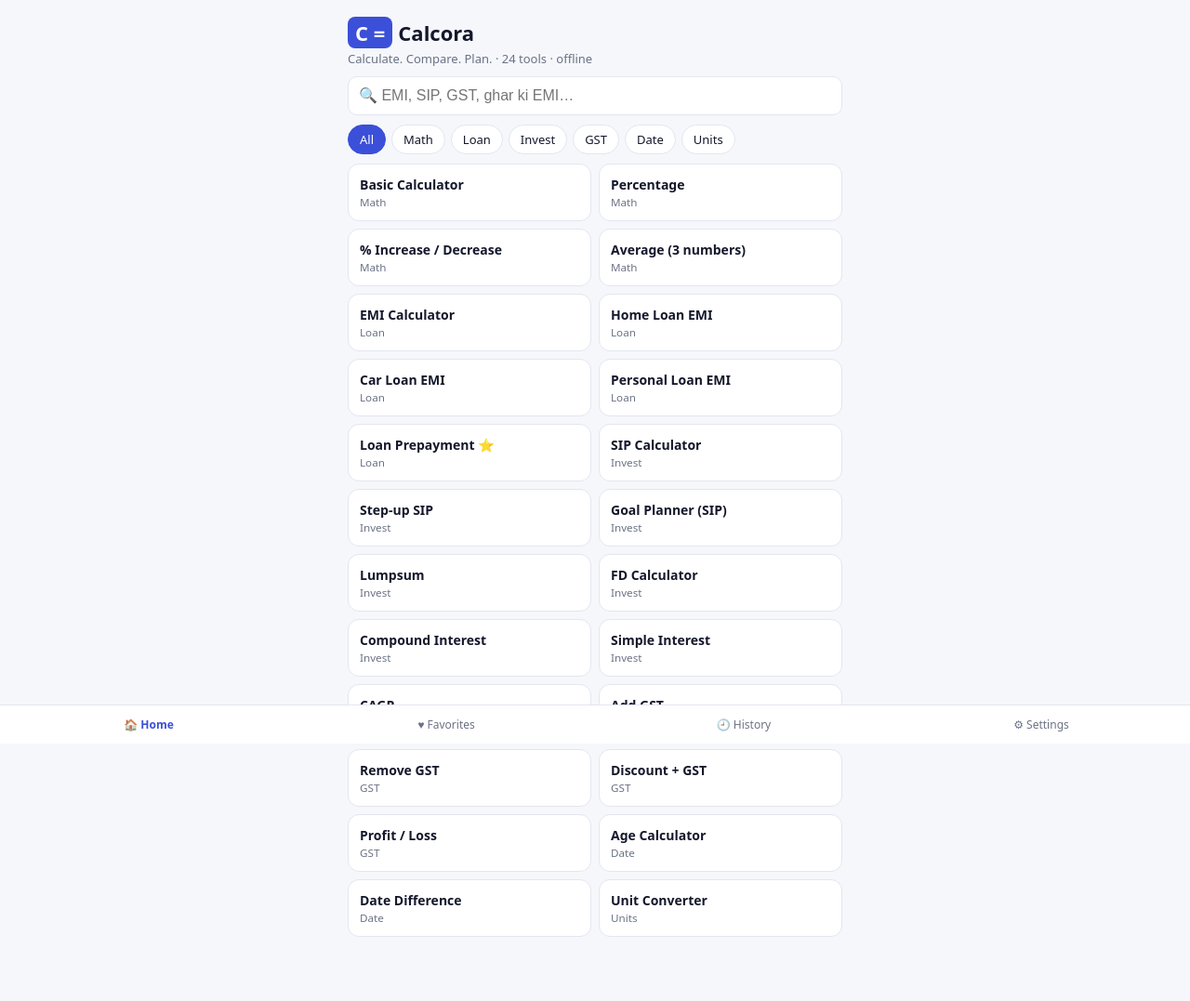
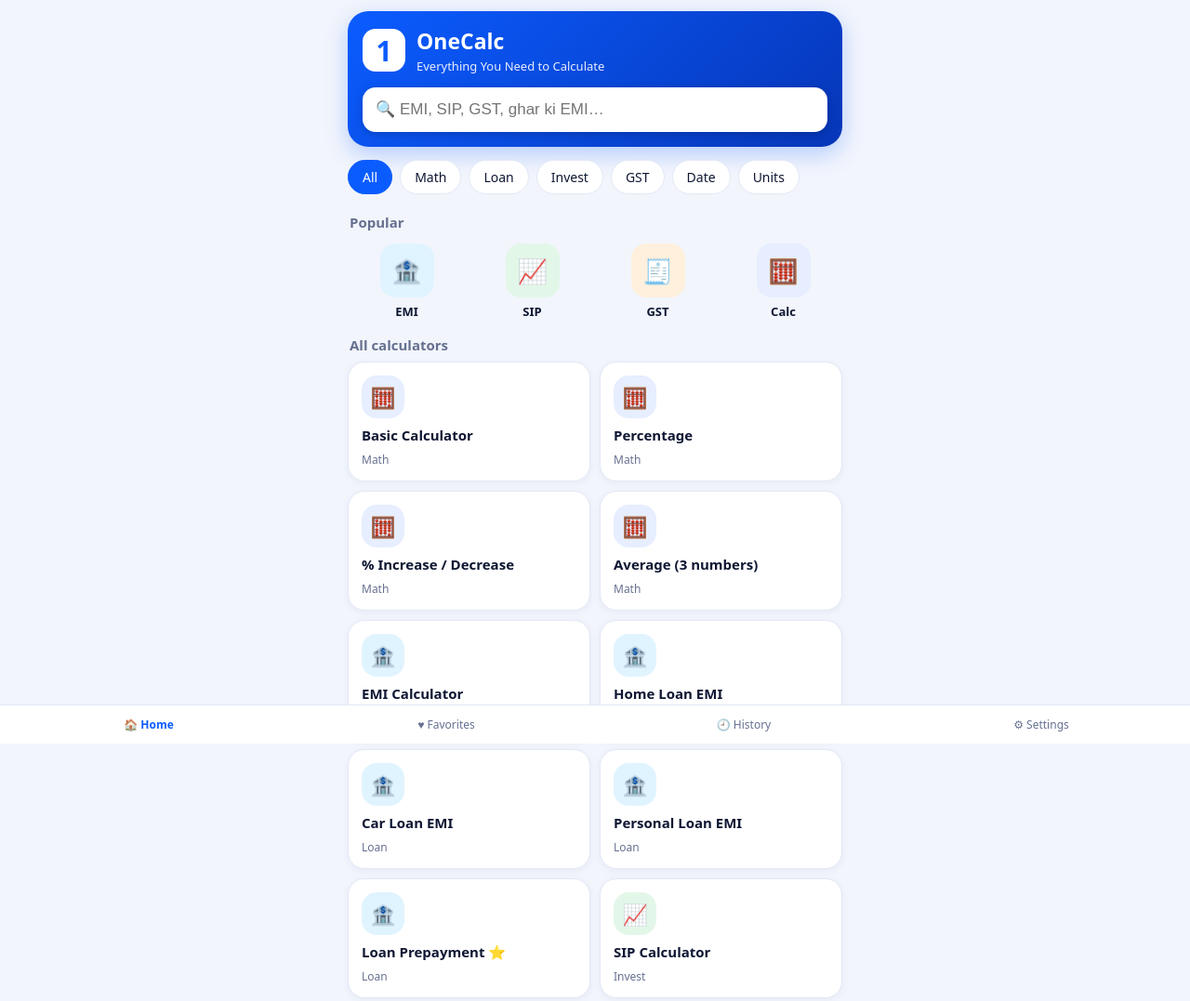
Before and after one commit to shashank77a-afk/calcora, a website: page www/index.html in a window 1280 px wide. Shown: the top 1077 px of the page at 93% size. Drawn offline with Linux system fonts and the light colour scheme.

Commit message:
Add files via upload

```diff
--- a/www/index.html
+++ b/www/index.html
@@ -1,21 +1,27 @@
-<!DOCTYPE html><html lang="en"><head><meta charset="utf-8"><title>Calcora – Smart Calculator</title>
+<!DOCTYPE html><html lang="en"><head><meta charset="utf-8"><title>OneCalc – All-in-One Calculator</title>
 <meta name="viewport" content="width=device-width, initial-scale=1, viewport-fit=cover">
 <style>
-:root{--bg:#f6f7fb;--card:#fff;--tx:#14182b;--mu:#6b7285;--ac:#3b4fd8;--ac2:#e8ebff;--bd:#e3e6f0;box-sizing:border-box;padding-top:env(safe-area-inset-top,0px);padding-bottom:env(safe-area-inset-bottom,0px)}
-@media(prefers-color-scheme:dark){:root:not([data-theme=light]){--bg:#0e1120;--card:#181c33;--tx:#eef0fa;--mu:#9aa1bd;--ac:#7c8cff;--ac2:#232850;--bd:#2a2f52}}
-:root[data-theme=dark]{--bg:#0e1120;--card:#181c33;--tx:#eef0fa;--mu:#9aa1bd;--ac:#7c8cff;--ac2:#232850;--bd:#2a2f52}
-*{box-sizing:border-box}body{margin:0;background:var(--bg);color:var(--tx);font:15px system-ui,sans-serif;padding-bottom:70px}
-.w{max-width:560px;margin:auto;padding:14px}h1{margin:4px 0 2px;font-size:22px}.logo{display:inline-block;background:var(--ac);color:#fff;border-radius:8px;padding:2px 8px;margin-right:6px;font-weight:700}
-.sub{color:var(--mu);font-size:13px;margin-bottom:10px}
-input,select{width:100%;padding:11px;border:1px solid var(--bd);border-radius:10px;background:var(--card);color:var(--tx);font-size:16px}
-.chips{display:flex;gap:6px;overflow-x:auto;margin:10px 0}.chip{flex:none;padding:6px 12px;border-radius:99px;background:var(--card);border:1px solid var(--bd);color:var(--tx);font-size:13px}.chip.on{background:var(--ac);color:#fff;border-color:var(--ac)}
-.g{display:grid;grid-template-columns:1fr 1fr;gap:8px}.t{background:var(--card);border:1px solid var(--bd);border-radius:12px;padding:12px;text-align:left;color:var(--tx);font-size:14px;font-weight:600}.t small{display:block;color:var(--mu);font-weight:400;margin-top:2px}
-.card{background:var(--card);border:1px solid var(--bd);border-radius:14px;padding:14px;margin:10px 0}label{display:block;font-size:12px;color:var(--mu);margin:8px 0 3px}
-.big{font-size:28px;font-weight:700;color:var(--ac)}.row{display:flex;justify-content:space-between;padding:6px 0;border-top:1px solid var(--bd)}.bar{display:flex;height:10px;border-radius:9px;overflow:hidden;margin:10px 0 4px}
-button{font:inherit;cursor:pointer}.btn{background:var(--ac);color:#fff;border:0;border-radius:10px;padding:10px 14px}.ghost{background:var(--ac2);color:var(--ac)}
-nav{position:fixed;bottom:0;left:0;right:0;background:var(--card);border-top:1px solid var(--bd);display:flex;padding-bottom:env(safe-area-inset-bottom,0px)}nav button{flex:1;padding:12px 0;background:none;border:0;color:var(--mu);font-size:12px}nav .on{color:var(--ac);font-weight:700}
-.k{display:grid;grid-template-columns:repeat(4,1fr);gap:8px}.k button{padding:16px 0;font-size:20px;border-radius:12px;border:1px solid var(--bd);background:var(--card);color:var(--tx)}.k .o{background:var(--ac2);color:var(--ac)}.k .e{background:var(--ac);color:#fff}
-.disp{text-align:right;font-size:34px;min-height:48px;word-break:break-all}.ex{color:var(--mu);text-align:right;min-height:20px}
+:root{--bg:#f2f5fc;--card:#fff;--tx:#0f1733;--mu:#667090;--ac:#0b5cff;--ac2:#e6eeff;--bd:#e2e8f5;box-sizing:border-box;padding-top:env(safe-area-inset-top,0px);padding-bottom:env(safe-area-inset-bottom,0px)}
+@media(prefers-color-scheme:dark){:root:not([data-theme=light]){--bg:#0b1020;--card:#151b34;--tx:#eef1fb;--mu:#98a1c4;--ac:#5b8cff;--ac2:#1f2a54;--bd:#262e55}}
+:root[data-theme=dark]{--bg:#0b1020;--card:#151b34;--tx:#eef1fb;--mu:#98a1c4;--ac:#5b8cff;--ac2:#1f2a54;--bd:#262e55}
+*{box-sizing:border-box;-webkit-tap-highlight-color:transparent}body{margin:0;background:var(--bg);color:var(--tx);font:16px system-ui,sans-serif;padding-bottom:78px}
+.w{max-width:560px;margin:auto;padding:12px 14px}h1{margin:12px 0 8px;font-size:22px}
+.hd{background:linear-gradient(135deg,#0b5cff,#0636b8);border-radius:22px;padding:16px;color:#fff;box-shadow:0 8px 24px #0b5cff44}
+.br{display:flex;gap:12px;align-items:center;margin-bottom:14px}.logo{width:46px;height:46px;border-radius:14px;background:#fff;color:#0b5cff;display:flex;align-items:center;justify-content:center;font-size:30px;font-weight:800}
+.tg{font-size:13px;opacity:.9;margin-top:2px}.hd input{border:0;box-shadow:0 2px 8px #0003}
+.sub{color:var(--mu);font-size:13px}
+input,select{width:100%;padding:14px;border:1.5px solid var(--bd);border-radius:14px;background:var(--card);color:var(--tx);font-size:17px}input:focus,select:focus{outline:none;border-color:var(--ac)}
+.chips{display:flex;gap:8px;overflow-x:auto;margin:14px 0 6px;padding-bottom:4px}.chip{flex:none;padding:8px 15px;border-radius:99px;background:var(--card);border:1.5px solid var(--bd);color:var(--tx);font-size:14px}.chip.on{background:var(--ac);color:#fff;border-color:var(--ac)}
+.pop{display:grid;grid-template-columns:repeat(4,1fr);gap:8px;margin:12px 0}.pop button{background:none;border:0;color:var(--tx);font-size:13px;font-weight:600}.pop .ic{width:58px;height:58px;font-size:26px;margin:0 auto 6px}
+.ic{display:flex;align-items:center;justify-content:center;border-radius:16px;width:46px;height:46px;font-size:22px}
+h2{font-size:15px;margin:16px 2px 8px;color:var(--mu)}
+.g{display:grid;grid-template-columns:1fr 1fr;gap:10px}.t{background:var(--card);border:1px solid var(--bd);border-radius:18px;padding:14px;text-align:left;color:var(--tx);font-size:15px;font-weight:700;display:flex;flex-direction:column;gap:8px;min-height:116px;box-shadow:0 2px 8px #1a2a6c0d}.t small{color:var(--mu);font-weight:500;font-size:12px;margin-top:auto}
+.card{background:var(--card);border:1px solid var(--bd);border-radius:20px;padding:16px;margin:12px 0}label{display:block;font-size:13px;color:var(--mu);margin:12px 0 5px;font-weight:600}
+.res{background:linear-gradient(135deg,#0b5cff,#0636b8);color:#fff;border:0}.big{font-size:32px;font-weight:800;margin:2px 0 6px}.res .sub{color:#dbe6ff}.row{display:flex;justify-content:space-between;padding:10px 0;border-top:1px solid #ffffff33}.bar{display:flex;height:12px;border-radius:9px;overflow:hidden;margin:12px 0 6px}
+button{font:inherit;cursor:pointer}.btn{background:var(--ac);color:#fff;border:0;border-radius:14px;padding:14px 18px;font-weight:700}.ghost{background:var(--ac2);color:var(--ac)}
+nav{position:fixed;bottom:0;left:0;right:0;background:var(--card);border-top:1px solid var(--bd);display:flex;padding-bottom:env(safe-area-inset-bottom,0px)}nav button{flex:1;padding:12px 0;background:none;border:0;color:var(--mu);font-size:12px}nav .on{color:var(--ac);font-weight:800}
+.k{display:grid;grid-template-columns:repeat(4,1fr);gap:10px}.k button{padding:20px 0;font-size:23px;border-radius:18px;border:1px solid var(--bd);background:var(--card);color:var(--tx);font-weight:600}.k .o{background:var(--ac2);color:var(--ac)}.k .e{background:#ff7a1a;color:#fff;border:0}
+.disp{text-align:right;font-size:40px;font-weight:700;min-height:52px;word-break:break-all}.ex{color:var(--mu);text-align:right;min-height:22px}
 </style></head><body><div class="w" id="app"></div>
 <nav><button id="n0" onclick="go(0)">🏠 Home</button><button id="n1" onclick="go(1)">♥ Favorites</button><button id="n2" onclick="go(2)">🕘 History</button><button id="n3" onclick="go(3)">⚙ Settings</button></nav>
 <script>
@@ -54,15 +60,17 @@ try{fav=JSON.parse(localStorage.getItem('cf')||'[]');hist=JSON.parse(localStorag
 const sv=()=>{try{localStorage.setItem('cf',JSON.stringify(fav));localStorage.setItem('ch',JSON.stringify(hist.slice(0,50)))}catch(e){}};
 const $=id=>document.getElementById(id);
 function go(t){S.tab=t;S.tool=null;draw()}
-function open(id){S.tool=T.find(x=>x.id==id);S.v={};(S.tool.i||[]).forEach(a=>S.v[a[0]]=a[2]);draw()}
-function tiles(l){return l.length?'<div class="g">'+l.map(t=>`<button class="t" onclick="open('${t.id}')">${t.n}<small>${t.c}</small></button>`).join('')+'</div>':'<p class="sub">Kuch nahi mila</p>'}
+function openTool(id){S.tool=T.find(x=>x.id==id);S.v={};(S.tool.i||[]).forEach(a=>S.v[a[0]]=a[2]);draw()}
+const CI={Math:'🧮',Loan:'🏦',Invest:'📈',GST:'🧾',Date:'📅',Units:'📏'},CC={Math:'#e6eeff',Loan:'#e0f4ff',Invest:'#e3f7e9',GST:'#fff0dd',Date:'#f1e6ff',Units:'#ffe8ee'};
+function tiles(l){return l.length?'<div class="g">'+l.map(t=>`<button class="t" onclick="openTool('${t.id}')"><span class="ic" style="background:${CC[t.c]}">${CI[t.c]}</span>${t.n}<small>${t.c}</small></button>`).join('')+'</div>':'<p class="sub">Kuch nahi mila</p>'}
+function pop(){return '<h2>Popular</h2><div class="pop">'+[['emi','EMI','Loan'],['sip','SIP','Invest'],['gadd','GST','GST'],['basic','Calc','Math']].map(x=>`<button onclick="openTool('${x[0]}')"><div class="ic" style="background:${CC[x[2]]}">${CI[x[2]]}</div>${x[1]}</button>`).join('')+'</div>'}
 function draw(){[0,1,2,3].forEach(i=>$('n'+i).className=S.tab==i&&!S.tool?'on':'');const a=$('app');
 if(S.tool)return tool(a);
 if(S.tab==0){const q=S.q.toLowerCase(),l=T.filter(t=>(S.cat=='All'||t.c==S.cat)&&(!q||(t.n+t.kw+t.c).toLowerCase().includes(q)));
-a.innerHTML=`<h1><span class="logo">C =</span>Calcora</h1><div class="sub">Calculate. Compare. Plan. · ${T.length} tools · offline</div><input id="q" placeholder="🔍 EMI, SIP, GST, ghar ki EMI…" value="${S.q}" oninput="S.q=this.value;draw();const e=$('q');e.focus();e.setSelectionRange(99,99)"><div class="chips">${cats.map(c=>`<button class="chip ${S.cat==c?'on':''}" onclick="S.cat='${c}';draw()">${c}</button>`).join('')}</div>${tiles(l)}`}
+a.innerHTML=`<div class="hd"><div class="br"><div class="logo">1</div><div><b style="font-size:23px">OneCalc</b><div class="tg">Everything You Need to Calculate</div></div></div><input id="q" placeholder="🔍 EMI, SIP, GST, ghar ki EMI…" value="${S.q}" oninput="S.q=this.value;draw();const e=$('q');e.focus();e.setSelectionRange(99,99)"></div><div class="chips">${cats.map(c=>`<button class="chip ${S.cat==c?'on':''}" onclick="S.cat='${c}';draw()">${c}</button>`).join('')}</div>${S.q||S.cat!='All'?'':pop()}<h2>${S.q||S.cat!='All'?'Results':'All calculators'}</h2>${tiles(l)}`}
 else if(S.tab==1){a.innerHTML='<h1>Favorites</h1>'+(fav.length?tiles(T.filter(t=>fav.includes(t.id))):'<p class="sub">Calculator ke andar ♡ dabakar add karein.</p>')}
 else if(S.tab==2){a.innerHTML='<h1>History</h1>'+(hist.length?hist.map(h=>`<div class="card"><b>${h.n}</b><div class="big" style="font-size:20px">${h.v}</div><div class="sub">${h.t}</div></div>`).join('')+'<button class="btn ghost" onclick="hist=[];sv();draw()">Clear</button>':'<p class="sub">Abhi koi calculation nahi. Data sirf aapke device par rehta hai.</p>')}
-else a.innerHTML='<h1>Settings</h1><div class="card"><label>Theme</label><div class="g"><button class="btn ghost" onclick="th(\'light\')">Light</button><button class="btn ghost" onclick="th(\'dark\')">Dark</button></div></div><div class="card sub">Calcora v1 · No login · No cloud · Aapka data device par hi rehta hai.<br>Tax/GST rates verify karke use karein.</div>'}
+else a.innerHTML='<h1>Settings</h1><div class="card"><label>Theme</label><div class="g"><button class="btn ghost" onclick="th(\'light\')">Light</button><button class="btn ghost" onclick="th(\'dark\')">Dark</button></div></div><div class="card sub">OneCalc v1 · No login · No cloud · Aapka data device par hi rehta hai.<br>Tax/GST rates verify karke use karein.</div>'}
 function th(x){document.documentElement.dataset.theme=x;try{localStorage.setItem('ct',x)}catch(e){}}
 function tool(a){const t=S.tool,h=`<button class="chip" onclick="S.tool=null;draw()">← Back</button> <button class="chip" onclick="tf('${t.id}')">${fav.includes(t.id)?'♥':'♡'} Favorite</button><h1>${t.n}</h1>`;
 if(t.b){a.innerHTML=h+`<div class="card"><div class="ex" id="ex"></div><div class="disp" id="dp">0</div></div><div class="k">${['AC','⌫','%','÷','7','8','9','×','4','5','6','−','1','2','3','+','00','0','.','='].map(k=>`<button class="${'÷×−+'.includes(k)?'o':k=='='?'e':''}" onclick="key('${k}')">${k}</button>`).join('')}</div>`;bx='';return}
@@ -70,9 +78,9 @@ a.innerHTML=h+`<div class="card" id="in">${t.i.map(x=>`<label>${x[1]}</label>`+(
 function tf(id){fav=fav.includes(id)?fav.filter(x=>x!=id):[...fav,id];sv();draw()}
 function res(){const t=S.tool,o={};t.i.forEach(x=>o[x[0]]=x[3]?S.v[x[0]]:parseFloat(S.v[x[0]])||0);let r;try{r=t.f(o)}catch(e){r={m:['Error','–'],r:[]}}
 S.last=t.n+'\n'+t.i.map(x=>x[1]+': '+S.v[x[0]]).join('\n')+'\n'+r.m[0]+': '+r.m[1];
-$('out').innerHTML=`<div class="card"><div class="sub">${r.m[0]}</div><div class="big">${r.m[1]}</div>${r.bar?`<div class="bar"><span style="flex:${Math.max(r.bar[0],0)};background:var(--ac)"></span><span style="flex:${Math.max(r.bar[1],0)};background:#f5a524"></span></div><div class="sub">🟦 Principal / invested &nbsp; 🟧 Interest / gain</div>`:''}${r.r.map(x=>`<div class="row"><span>${x[0]}</span><b>${x[1]}</b></div>`).join('')}</div><button class="btn" onclick="sh()">📤 Share</button> <button class="btn ghost" onclick="sv2('${r.m[1].replace(/'/g,'')}')">Save to history</button>`}
+$('out').innerHTML=`<div class="card res"><div class="sub">${r.m[0]}</div><div class="big">${r.m[1]}</div>${r.bar?`<div class="bar"><span style="flex:${Math.max(r.bar[0],0)};background:#fff"></span><span style="flex:${Math.max(r.bar[1],0)};background:#ffb347"></span></div><div class="sub">⚪ Principal / invested &nbsp; 🟠 Interest / gain</div>`:''}${r.r.map(x=>`<div class="row"><span>${x[0]}</span><b>${x[1]}</b></div>`).join('')}</div><button class="btn" onclick="sh()">📤 Share</button> <button class="btn ghost" onclick="sv2('${r.m[1].replace(/'/g,'')}')">Save to history</button>`}
 function sv2(v){hist.unshift({n:S.tool.n,v,t:new Date().toLocaleString('en-IN')});sv();alert('History me save ho gaya')}
-function sh(){const x='Calcora – '+S.last;if(navigator.share)navigator.share({text:x}).catch(()=>{});else try{navigator.clipboard.writeText(x);alert('Copied')}catch(e){}}
+function sh(){const x='OneCalc – '+S.last;if(navigator.share)navigator.share({text:x}).catch(()=>{});else try{navigator.clipboard.writeText(x);alert('Copied')}catch(e){}}
 function key(k){if(k=='AC')bx='';else if(k=='⌫')bx=bx.slice(0,-1);else if(k=='='){try{const e=bx.replace(/×/g,'*').replace(/÷/g,'/').replace(/−/g,'-').replace(/(\d+\.?\d*)%/g,'($1/100)');if(/[^0-9+\-*\/().\s]/.test(e))throw 0;const v=Function('"use strict";return ('+e+')')();$('ex').textContent=bx+' =';hist.unshift({n:'Basic',v:D(v),t:bx});sv();bx=String(+v.toFixed(10))}catch(e){bx='';$('ex').textContent='Error'}}else bx+=k;$('dp').textContent=bx?bx.replace(/\d+(\.\d+)?/g,m=>m.length>3&&!m.includes('.')?Number(m).toLocaleString('en-IN'):m):'0'}
 draw();
 </script></body></html>
```
